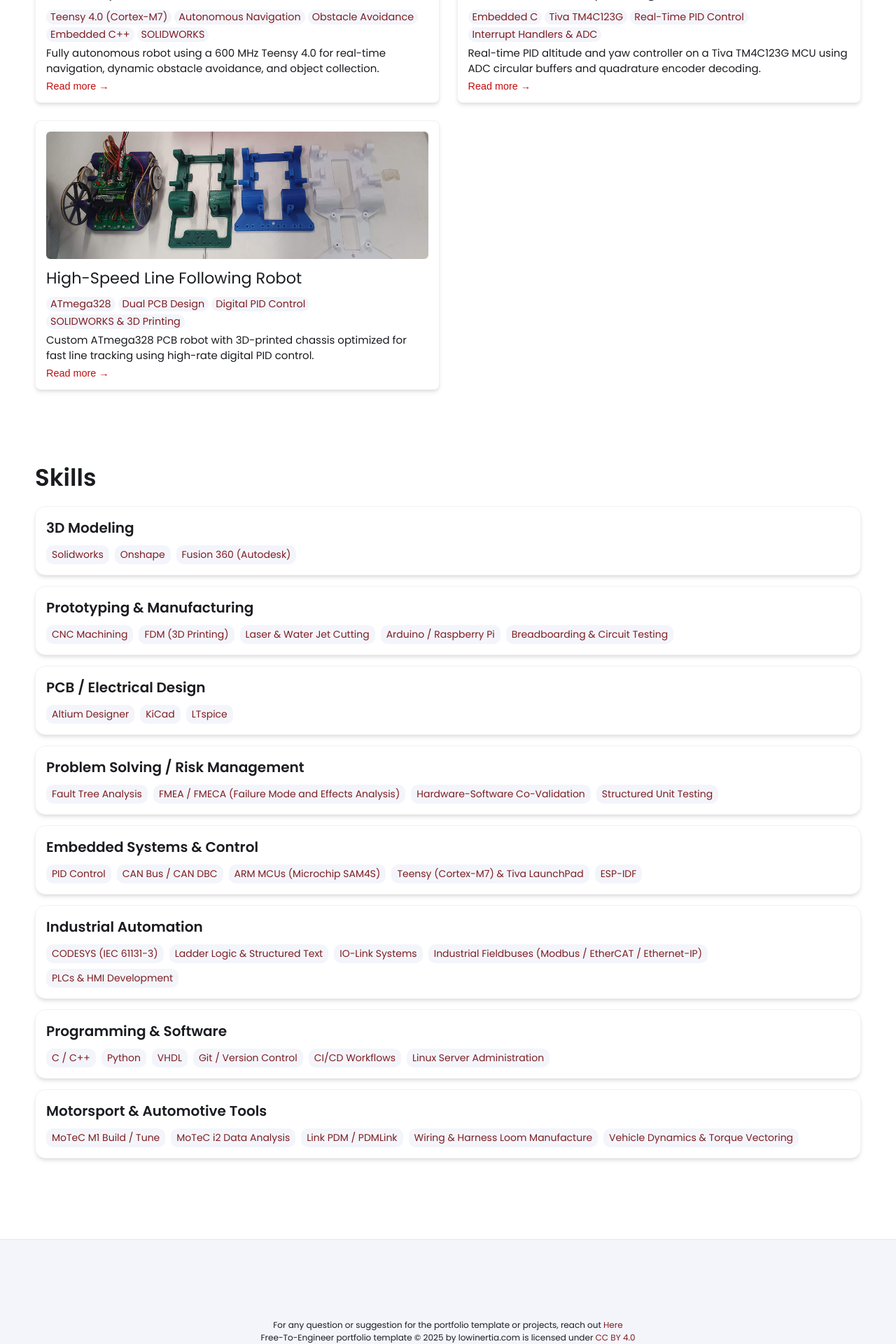
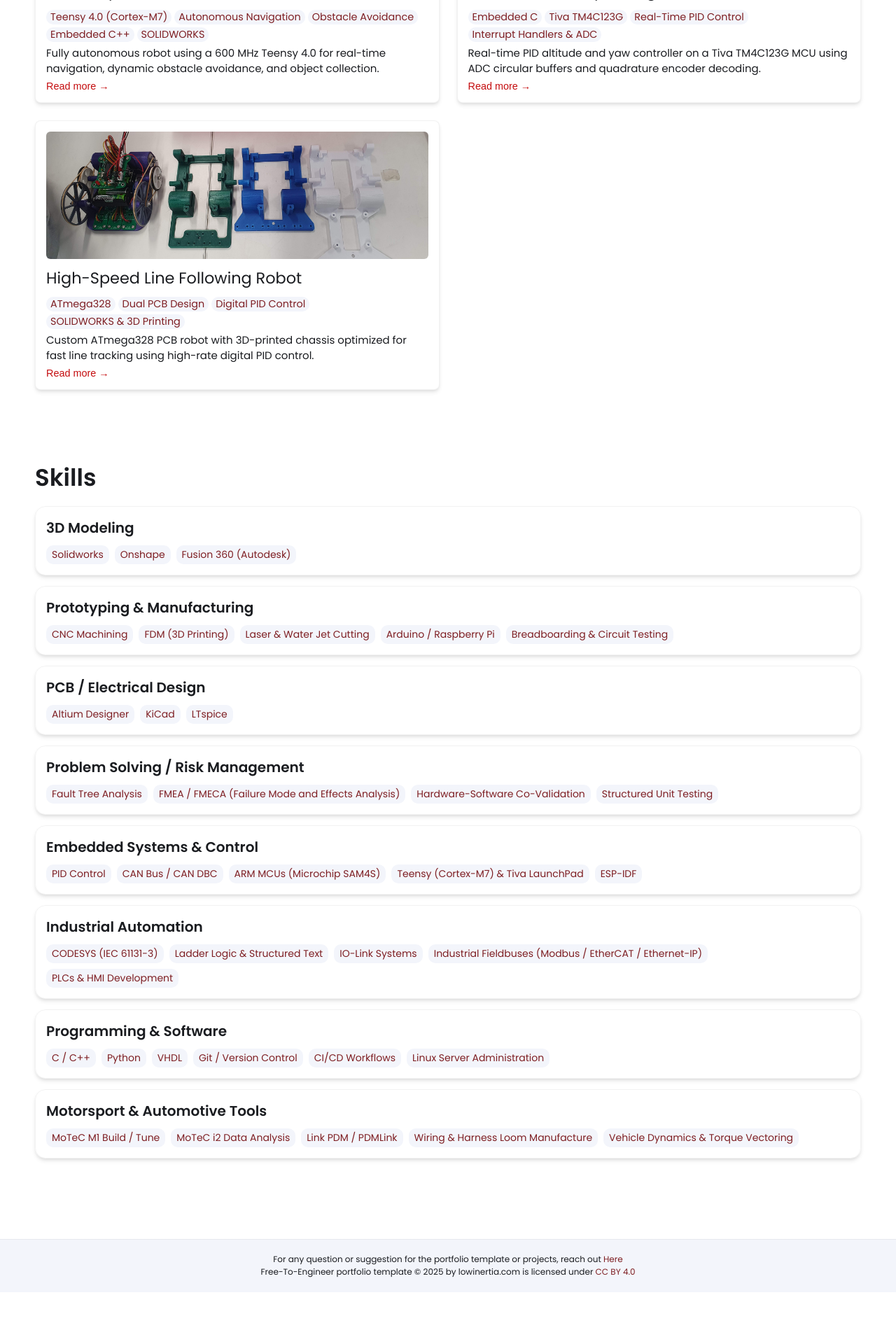
Before and after one commit to jack-wi11son/jack-wi11son.github.io, a Jekyll site: the page built from index.html, in a window 1280 px wide. Shown: the part 2194-4114 px from the top of the page at 70% size. Built offline with Jekyll 4.4.1, drawn with Linux system fonts in a browser that asks for light colours; after the commit the page ends 4040 px from its top, so only the background shows below that.

Commit message:
footer size edit

```diff
--- a/_includes/footer.html
+++ b/_includes/footer.html
@@ -1,17 +1,4 @@
 <footer>
-    <div class="footer-content">
-        <!-- <div class="links">
-            <a href="/">
-                <span>Home</span>
-            </a>
-            <a href="/projects/">
-                <span>Projects</span>
-            </a>
-            <a href={{site.resume-url}} target="_blank" rel="noopener noreferrer">
-                <span>Resume</span>
-            </a>
-        </div> -->
-    </div>
     <div class="license">
         <span>For any question or suggestion for the portfolio template or projects, reach out <a class="help" href="mailto:admin@lowinertia.com"> Here</a> </span>
         <p>Free-To-Engineer portfolio template © 2025 by lowinertia.com is licensed under <a href="https://creativecommons.org/licenses/by/4.0/?ref=chooser-v1">CC BY 4.0</a></p>
--- a/css/styles.css
+++ b/css/styles.css
@@ -495,7 +495,7 @@ footer {
     padding: 0;
     font-size: 12px;
     text-align: center;
-    min-height: 150px;
+    min-height: 50px;
     flex-shrink: 0;
     background-color: var(--light-background-color);
     width: 100vw;
@@ -546,6 +546,7 @@ footer .license {
     flex-wrap: wrap;
     text-align: center;
     gap: 0;  /* Changed from 10px to 0 */
+    margin: 20px;
 }
 
 footer span, p {
```
